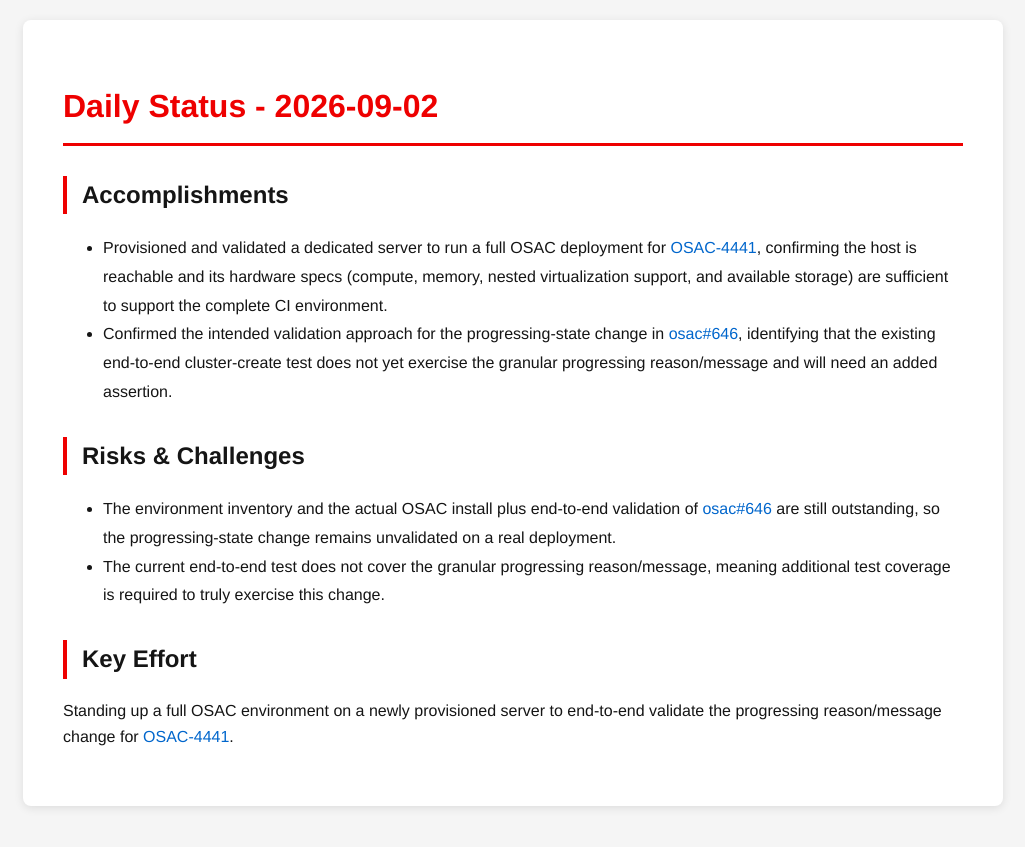
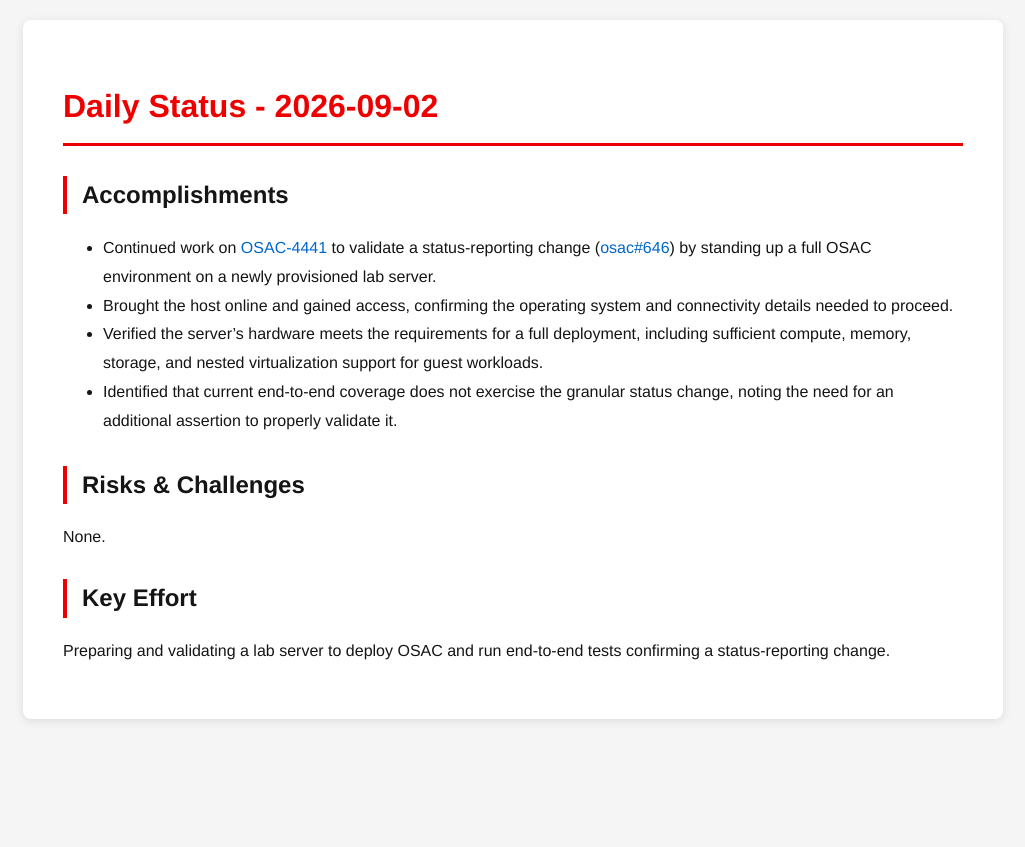
Before and after one commit to tzvatot/daily-status, a Jekyll site: the page built from 2026-09-02.md, in a window 1280 px wide. Shown: the top 847 px of the page, without its empty margins (127-1152 px from the left). Built offline with Jekyll 4.4.1, drawn with Linux system fonts in a browser that asks for light colours.

Commit message:
Daily status update - 2026-09-02

```diff
--- a/2026-09-02.md
+++ b/2026-09-02.md
@@ -7,12 +7,13 @@ date: 2026-09-02
 # Daily Status - 2026-09-02
 
 ## Accomplishments
-- Provisioned and validated a dedicated server to run a full OSAC deployment for [OSAC-4441](https://redhat.atlassian.net/browse/OSAC-4441), confirming the host is reachable and its hardware specs (compute, memory, nested virtualization support, and available storage) are sufficient to support the complete CI environment.
-- Confirmed the intended validation approach for the progressing-state change in [osac#646](https://github.com/osac-project/osac/pull/646), identifying that the existing end-to-end cluster-create test does not yet exercise the granular progressing reason/message and will need an added assertion.
+- Continued work on [OSAC-4441](https://redhat.atlassian.net/browse/OSAC-4441) to validate a status-reporting change ([osac#646](https://github.com/osac-project/osac/pull/646)) by standing up a full OSAC environment on a newly provisioned lab server.
+- Brought the host online and gained access, confirming the operating system and connectivity details needed to proceed.
+- Verified the server's hardware meets the requirements for a full deployment, including sufficient compute, memory, storage, and nested virtualization support for guest workloads.
+- Identified that current end-to-end coverage does not exercise the granular status change, noting the need for an additional assertion to properly validate it.
 
 ## Risks & Challenges
-- The environment inventory and the actual OSAC install plus end-to-end validation of [osac#646](https://github.com/osac-project/osac/pull/646) are still outstanding, so the progressing-state change remains unvalidated on a real deployment.
-- The current end-to-end test does not cover the granular progressing reason/message, meaning additional test coverage is required to truly exercise this change.
+None.
 
 ## Key Effort
-Standing up a full OSAC environment on a newly provisioned server to end-to-end validate the progressing reason/message change for [OSAC-4441](https://redhat.atlassian.net/browse/OSAC-4441).
+Preparing and validating a lab server to deploy OSAC and run end-to-end tests confirming a status-reporting change.
```
